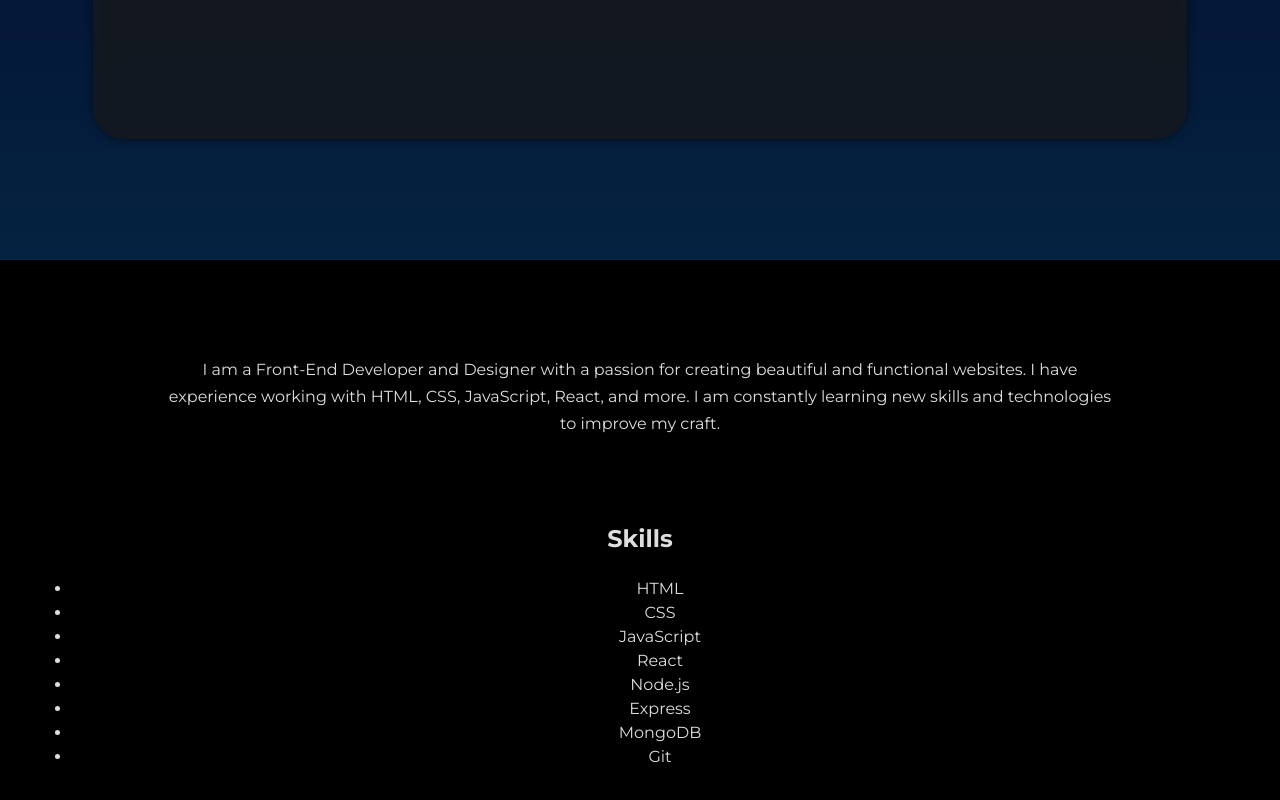
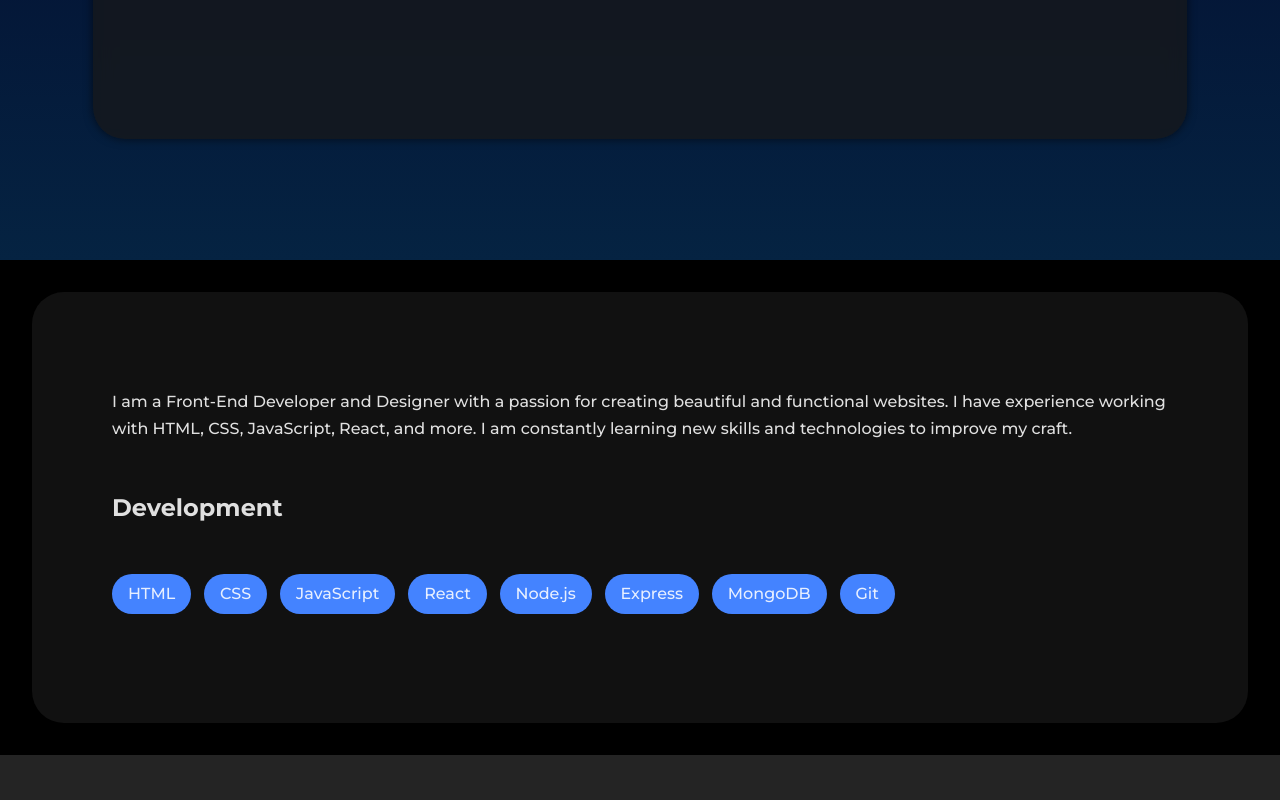
Before and after one commit to aidan-yip/portfolio, a React (Vite) app: page /about in a window 1280 px wide. Shown: the part 540-1340 px from the top of the page. After the commit the page ends 1295 px from the top, so only its background shows below. Built offline with nearby package versions, Linux system fonts and the light colour scheme; what @cursorify/react would draw is missing.

Commit message:
Styled about section and added skills. Added tab index to home page header and subheader for accessibility

```diff
--- a/src/index.scss
+++ b/src/index.scss
@@ -48,9 +48,28 @@ main {
   padding: 2rem;
 }
 
+.section_div {
+  width: 100%;
+  max-width: 1480px;
+  padding: 2rem;
+  margin: 0 auto;
+  font-weight: 500;
+  background-color: #181818ba;
+  box-shadow: 0 0 10px 0 #00000099;
+  backdrop-filter: blur(10px);
+  // legacy webkit browser blur
+  -webkit-backdrop-filter: blur(10px);
+  border-radius: 2rem;
+  transition: all 0.3s;
+}
+
 h1 {
   font-size: 3.2em;
   line-height: 1.1;
+}
+
+.text_left {
+  text-align: left;
 }
 
 button {
@@ -71,5 +90,3 @@ button:focus,
 button:focus-visible {
   outline: 4px auto -webkit-focus-ring-color;
 }
-
-// custom styles
--- a/src/pages/About.jsx
+++ b/src/pages/About.jsx
@@ -1,9 +1,9 @@
 import React, { useEffect } from "react";
-import { useParams } from "react-router-dom";
 
 function About() {
   useEffect(() => {
     document.title = "About Me";
+    window.scrollTo(0, 0);
   }, []);
 
   return (
@@ -29,25 +29,28 @@ function About() {
         </div>
       </section>
       <section className="section" id="skills_section">
-      <article className="text_container">
-          <p id="about_bio">
-            I am a Front-End Developer and Designer with a passion for creating
-            beautiful and functional websites. I have experience working with
-            HTML, CSS, JavaScript, React, and more. I am constantly learning new
-            skills and technologies to improve my craft.
-          </p>
-        </article>
-        <h2>Skills</h2>
-        <ul>
-          <li>HTML</li>
-          <li>CSS</li>
-          <li>JavaScript</li>
-          <li>React</li>
-          <li>Node.js</li>
-          <li>Express</li>
-          <li>MongoDB</li>
-          <li>Git</li>
-        </ul>
+        <div className="section_div skills_div text_left">
+          <article className="skills_text">
+            <p id="about_bio">
+              I am a Front-End Developer and Designer with a passion for
+              creating beautiful and functional websites. I have experience
+              working with HTML, CSS, JavaScript, React, and more. I am
+              constantly learning new skills and technologies to improve my
+              craft.
+            </p>
+          </article>
+          <h2 className="skills_title">Development</h2>
+          <ul className="skills_container">
+            <li className="skill_item">HTML</li>
+            <li className="skill_item">CSS</li>
+            <li className="skill_item">JavaScript</li>
+            <li className="skill_item">React</li>
+            <li className="skill_item">Node.js</li>
+            <li className="skill_item">Express</li>
+            <li className="skill_item">MongoDB</li>
+            <li className="skill_item">Git</li>
+          </ul>
+        </div>
       </section>
     </>
   );
--- a/src/pages/Home.jsx
+++ b/src/pages/Home.jsx
@@ -30,8 +30,8 @@ function Home() {
           id="site_logo_large"
         />
         <div>
-          <h1 id="hero_header">Hey There, I'm Aidan!</h1>
-          <p id="hero_subheader">Front-End Developer/Designer</p>
+          <h1 id="hero_header" tabIndex={0}>Hey There, I'm Aidan!</h1>
+          <p id="hero_subheader" tabIndex={0}>Front-End Developer/Designer</p>
         </div>
       </section>
 
@@ -167,6 +167,7 @@ function Home() {
               href="/images/style_devices_clear.png"
               className="gallery_open"
               data-fancybox="gallery"
+              style={{ cursor: "pointer" }}
             >
               <img
                 src="/images/style_devices_clear.png"
--- a/src/pages/_about.scss
+++ b/src/pages/_about.scss
@@ -41,6 +41,7 @@
 
 .about_info {
   width: 100%;
+  max-width: 1480px;
   height: auto;
   display: flex;
   flex-direction: column;
@@ -70,6 +71,41 @@
   padding: 0rem 0rem;
 }
 
+// skills section
+
+.skills_div {
+  padding: 5rem;
+}
+
+.skills_title {
+  font-size: 1.5rem;
+  font-weight: bold;
+  margin-top: 3rem;
+}
+
+.skills_container {
+  width: 100%;
+  height: auto;
+  display: flex;
+  flex-direction: row;
+  flex-wrap: wrap;
+  justify-content: flex-start;
+  margin-top: 3rem;
+  padding-left: 0rem;
+  list-style: none;
+}
+
+.skill_item {
+  margin-bottom: 0.8rem;
+  margin-right: 0.8rem;
+  padding: 0.5rem 1rem;
+  font-size: 1rem;
+  border-radius: 10rem;
+  background-color: #4483ff;
+}
+
+// desktop
+
 @media screen and (min-width: 50em) {
   .about_info {
     width: 90%;
--- a/src/pages/_home.scss
+++ b/src/pages/_home.scss
@@ -6,11 +6,11 @@
   flex-direction: column;
   justify-content: center;
   align-items: center;
-  background: rgb(5, 35, 66);
+  background: #052342;
   background: linear-gradient(
     0deg,
-    rgba(5, 35, 66, 1) 0%,
-    rgba(2, 0, 36, 1) 100%
+    #052342 0%,
+    #020024 100%
   );
   margin-top: 0rem;
   padding: 1rem;
@@ -82,7 +82,7 @@
   justify-content: center;
   align-items: center;
   background-color: #1a1a1a;
-  padding: 2rem;
+  padding: 0rem;
   border-radius: 1rem;
   transition: all 0.3s;
   grid-column: span 1;
@@ -207,7 +207,7 @@
   }
 
   .style_img {
-    padding: 10rem;
+    padding: 5rem;
     padding-top: 0rem;
   }
 
--- a/src/styles/_header.scss
+++ b/src/styles/_header.scss
@@ -13,7 +13,7 @@ nav {
   opacity: 0;
   display: flex;
   width: 100%;
-  max-width: 1450px;
+  max-width: 1480px;
   flex-direction: column;
   justify-content: space-between;
   align-items: left;
@@ -23,7 +23,8 @@ nav {
   list-style: none;
   border-radius: 0rem;
   background-color: #181818ba;
-  box-shadow: 0 0 10px 0 #00000099;
+  border: 1px solid #2c2c2c90;
+  box-shadow: 0 0 25px 0 #00000099;
   backdrop-filter: blur(25px);
   // legacy webkit browser blur
   -webkit-backdrop-filter: blur(25px);
@@ -114,7 +115,7 @@ nav {
   }
 
   nav {
-    width: 99%;
+    width: 97%;
     opacity: 1;
     display: flex;
     flex-direction: row;
```
